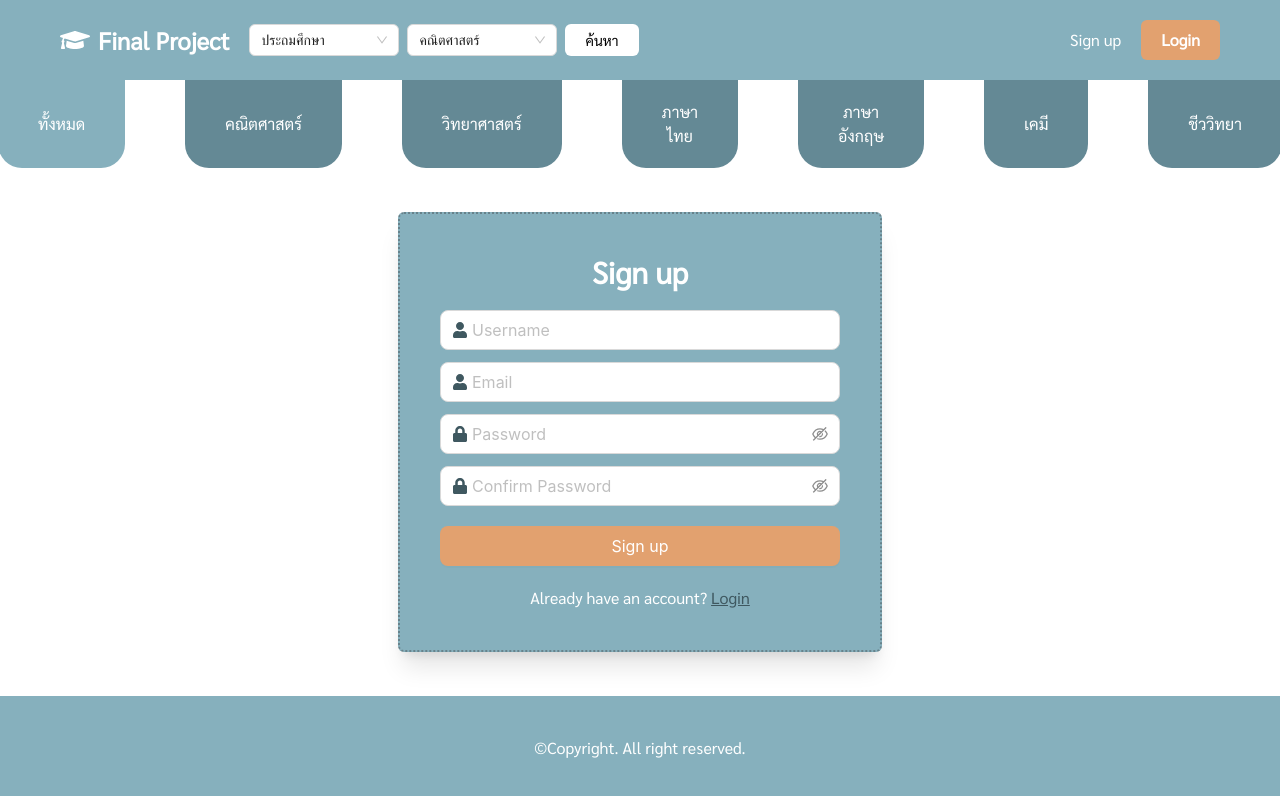
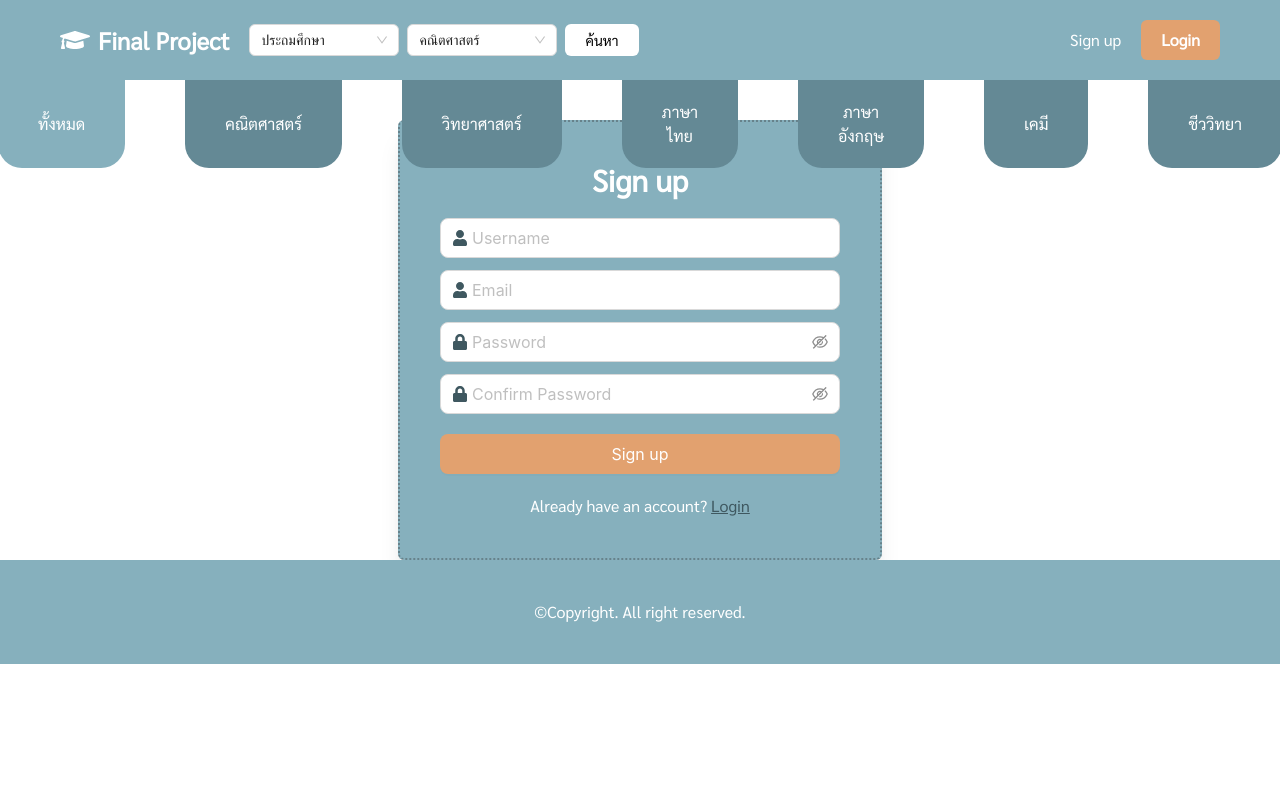
Before and after one commit to taweeratWatchara156/FinalProject_1-1-1, a Next.js app: page /signup in a window 1280 px wide. Shown: the top 796 px of the page. Built offline with nearby package versions, Linux system fonts and the light colour scheme.

Commit message:
setup database and fix navbar position

```diff
--- a/app/[grade]/[subject]/page.tsx
+++ b/app/[grade]/[subject]/page.tsx
@@ -3,7 +3,6 @@ import React from 'react'
 export default function SearhResultPage() {
   return (
     <div className='flex-1'>
-
     </div>
   )
 }
--- a/app/layout.tsx
+++ b/app/layout.tsx
@@ -32,7 +32,9 @@ export default function RootLayout({
       <body className={`${sarabun.variable} ${rubik.className} w-screen h-screen flex flex-col antialiased`}>
         <AntdProvider>
           <Navbar/>
-          {children}
+          <div className="pt-30">
+            {children}
+          </div>
           <Footer/>
         </AntdProvider>
       </body>
--- a/components/navbar.tsx
+++ b/components/navbar.tsx
@@ -18,7 +18,6 @@ export default function Navbar() {
     const [showProfileSetting, setShowProfileSettings] = useState<boolean>(false)
     const [showSubNav, setShowSubNav] = useState<boolean>(false)
     const [showSearchBar, setShowSearchBar] = useState<boolean>(false)
-    const [fixedNavbar, setFixedNavbar] = useState<boolean>(false)
 
     const handleSimpleSort = (value:string) => {
         setSubject(value)
@@ -46,16 +45,6 @@ export default function Navbar() {
     }
 
     useEffect(() => {
-        const handleScroll = () => {
-            if (window.scrollY >= 100) setFixedNavbar(true)
-            else setFixedNavbar(false)
-        }
-
-        window.addEventListener('scroll', handleScroll)
-        return () => window.removeEventListener('scroll', handleScroll)
-    }, [])
-
-    useEffect(() => {
     const handleClickOutside = (event: MouseEvent) => {
         const searchBar = document.getElementById("search-bar")
         const target = event.target as HTMLElement
@@ -72,7 +61,7 @@ export default function Navbar() {
     }, [])
 
   return (
-    <div className={`${fixedNavbar ? 'fixed' : ''} z-100 w-full`}>
+    <div className={`fixed z-100 w-full`}>
         <div className="w-full flex justify-between items-center bg-[#86B0BD] px-6 sm:px-10 lg:px-15 py-5">
             <div className={`flex gap-5 items-center`}>
                 {/* Logo */}
@@ -141,7 +130,7 @@ export default function Navbar() {
         <div className={`${showSubNav ? 'h-[364px] md:h-auto' : 'h-0 md:h-auto'} md:auto duration-200 overflow-hidden flex md:bg-none flex-col md:flex-row gap-0 md:gap-5 lg:gap-8 xl:gap-15 justify-center px-0 md:px-20`}>
             {
                Object.entries(sorting_data).map(([key, value], index) => {
-                return <button key={index} className={`${subject == key ? 'bg-[#86B0BD]' : 'bg-[#648995]'} ${fixedNavbar ? 'shadow-2xl' : ''} duration-200 text-white py-4 md:py-2 lg:py-3 xl:py-5 px-6 lg:px-8 xl:px-10 md:rounded-b-3xl cursor-pointer text-sm lg:text-base`} onClick={() => handleSimpleSort(key)}>{value}</button>
+                return <button key={index} className={`${subject == key ? 'bg-[#86B0BD]' : 'bg-[#648995]'} duration-200 text-white py-4 md:py-2 lg:py-3 xl:py-5 px-6 lg:px-8 xl:px-10 md:rounded-b-3xl cursor-pointer text-sm lg:text-base`} onClick={() => handleSimpleSort(key)}>{value}</button>
                })
             }
         </div>
```
